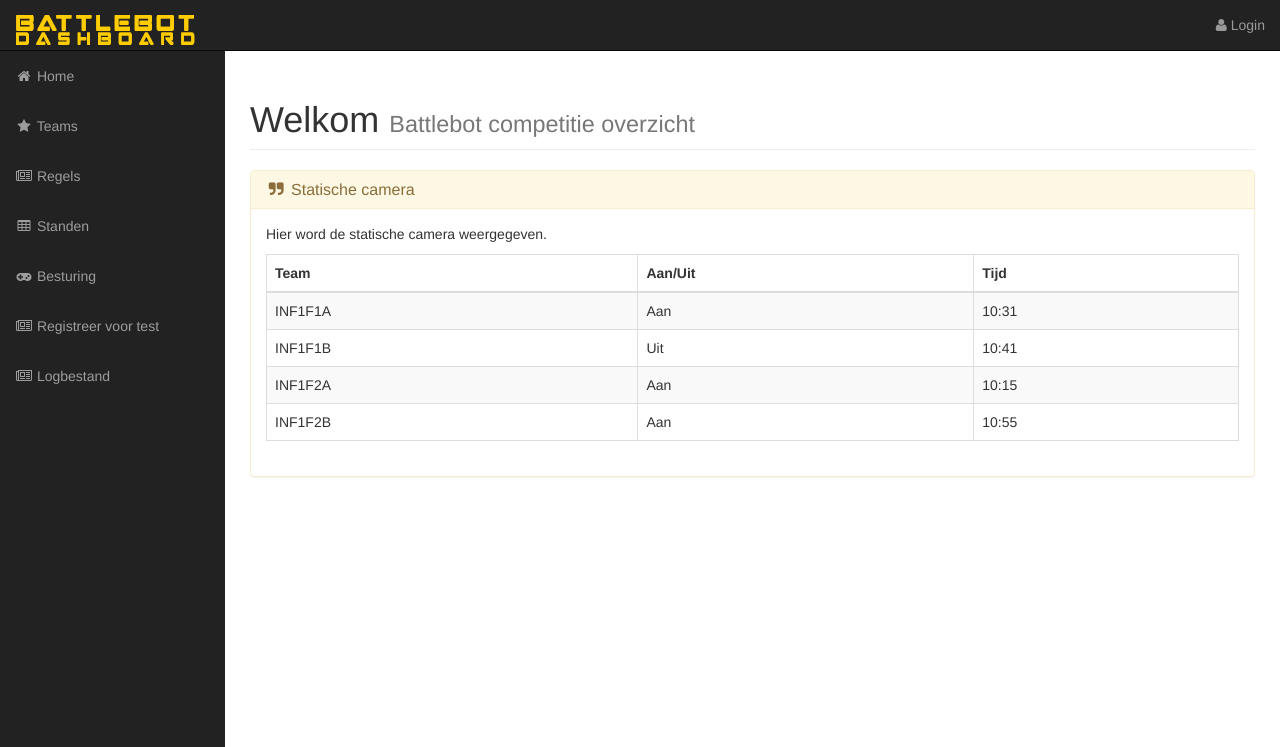
After one commit to Bakkertje01/Battlebotwebsite, a PHP site: page /log.php in a window 1280 px wide. The commit adds this page. Shown: the top 747 px of the page. Run offline with PHP 8.4, Linux system fonts and the light colour scheme.

Commit message:
logtabel toegevoegd

```diff
--- a/include/navigation.php
+++ b/include/navigation.php
@@ -57,6 +57,9 @@
             <li>
                 <a href="signUp.php"><i class="fa fa-fw fa-newspaper-o"></i> Registreer voor test</a>
             </li>
+            <li>
+                <a href="log.php"><i class="fa fa-fw fa-newspaper-o"></i> Logbestand</a>
+            </li>
 
             <?php
 
@@ -93,6 +96,9 @@
                                  </li>
                                   <li>
                                     <a href="controller.php"><i class="fa fa-fw fa-gamepad"></i> Battlebot Besturen</a>
+                                  </li>
+                                  <li>
+                                    <a href="log.php"><i class="fa fa-fw fa-gamepad"></i> Logbestand</a>
                                   </li>';
                             break;
                         default:
--- /dev/null
+++ b/log.php
@@ -0,0 +1,121 @@
+<?php
+include "include/session.php";
+include 'include/db_connection.php';
+?>
+<!DOCTYPE html>
+<html lang="en">
+
+<head>
+
+	<?php
+	include 'include/head.php';
+	?>
+
+</head>
+
+<body>
+<?php
+include 'include/navigation.php';
+// include 'includes/db_connection.php';
+?>
+<div id="wrapper">
+	<div id="page-wrapper">
+		<div class="container-fluid">
+
+
+			<!-- Page Heading -->
+			<div class="row">
+				<div class="col-lg-12">
+					<h1 class="page-header">
+						Welkom
+						<?php
+
+						if (isset($_SESSION['User_ID'])) {
+							echo  ucfirst($_SESSION['Gebruikersnaam']);
+						}
+
+
+
+						?>
+						<small>Battlebot competitie overzicht</small>
+					</h1>
+				</div>
+			</div>
+
+			<!-- Body content-->
+
+			<div class="row">
+				<div class="col-lg-12">
+					<div class="panel panel-warning">
+						<div class="panel-heading">
+							<h3 class="panel-title"><i class="fa fa-quote-right fa-fw"></i> Statische camera</h3>
+						</div>
+						<div class="panel-body">
+							<!--Content body hier! -->
+							<p>Hier word de statische camera weergegeven. </p>
+							<div class="table-responsive">
+								<table class="table table-bordered table-hover table-striped">
+									<thead>
+									<tr>
+										<th>Team</th>
+										<th>Aan/Uit</th>
+										<th>Tijd</th>
+									</tr>
+									</thead>
+									<tbody>
+									<tr>
+										<td>INF1F1A</td>
+										<td>Aan</td>
+										<td>10:31</td>
+									</tr>
+									<tr>
+										<td>INF1F1B</td>
+										<td>Uit</td>
+										<td>10:41</td>
+									</tr>
+									<tr>
+										<td>INF1F2A</td>
+										<td>Aan</td>
+										<td>10:15</td>
+									</tr>
+									<tr>
+										<td>INF1F2B</td>
+										<td>Aan</td>
+										<td>10:55</td>
+									</tr>
+									</tbody>
+								</table>
+							</div>
+
+						</div>
+					</div>
+				</div>
+			</div>
+		</div>
+	</div>
+</div>
+
+
+<!-- HIER EINDIGD DE CONTENT -->
+
+
+</div>
+<!-- /.container-fluid -->
+
+</div>
+<!-- /#page-wrapper -->
+</div>
+<!-- /#wrapper -->
+
+
+<!-- jQuery -->
+<script src="js/jquery.js"></script>
+
+<!-- Bootstrap Core JavaScript -->
+<script src="js/bootstrap.min.js"></script>
+
+
+</body>
+
+
+</html>
```
